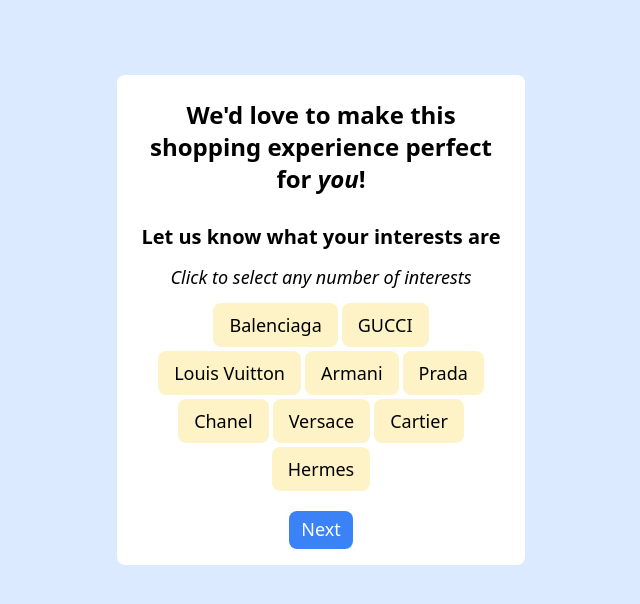
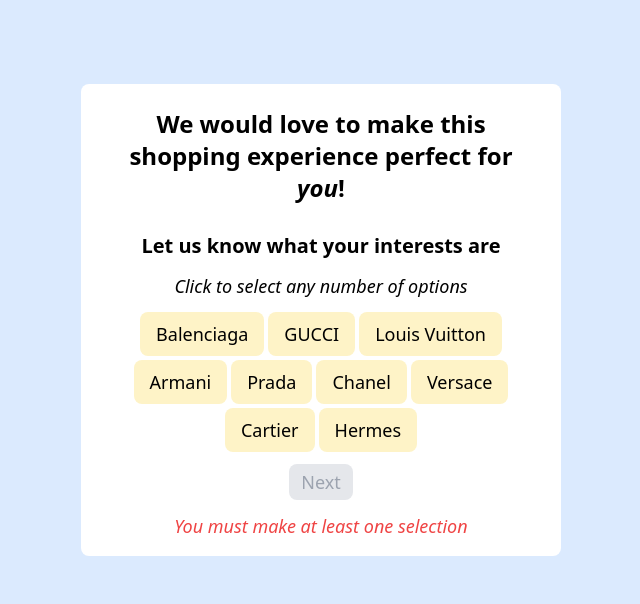
Before and after one commit to RitaliJ/SHTEM-immersive-narrative, a Next.js app: page /survey in a window 1280 px wide. Shown: the top 604 px of the page, without its empty margins (319-959 px from the left). Built offline with nearby package versions, Linux system fonts and the light colour scheme; sample sign-in values are in the browser's storage.

Commit message:
validation on survey questions

```diff
--- a/pages/survey.tsx
+++ b/pages/survey.tsx
@@ -8,6 +8,7 @@ import { AccountType } from "../util/types";
 export default function Survey() {
     const [account, setAccount] = useState<AccountType>();
     const [page, setPage] = useState(0);
+    const [canContinue, setCanContinue] = useState(false);
 
     const [interests, setInterests] = useState([""]); //which interest options are selected
     const [freeDay, setFreeDay] = useState(""); //which free day option is selected
@@ -143,13 +144,13 @@ export default function Survey() {
     const pages: ReactNode[] = [
         <>
             <h1 className="text-2xl font-bold text-center">
-                We{"'"}d love to make this shopping experience perfect for <em>you</em>!
+                We would love to make this shopping experience perfect for <em>you</em>!
             </h1>
-            <h1 className="text-xl font-bold text-center whitespace-nowrap mt-4">
+            <h1 className="text-xl font-bold text-center mt-4">
                 Let us know what your interests are
             </h1>
             <p className="italic text-center">
-                Click to select any number of interests
+                Click to select any number of options
             </p>
             <div className="flex flex-wrap gap-1 justify-center">
                 {interestOptions.map((x, i) =>
@@ -166,11 +167,11 @@ export default function Survey() {
             <h1 className="text-2xl font-bold text-center">
                 We would love to get some more information about you so that we can provide a more pleasurable user experience!
             </h1>
-            <h1 className="text-xl font-bold text-center whitespace-nowrap mt-4">
+            <h1 className="text-xl font-bold text-center mt-4">
                 You have a free day. What do you do on this day?
             </h1>
             <p className="italic text-center">
-                One answer only.
+                One answer only
             </p>
             <div className="flex flex-wrap gap-1 justify-center">
                 {freeDayOptions.map((x, i) =>
@@ -189,11 +190,11 @@ export default function Survey() {
             <h1 className="text-2xl font-bold text-center">
                 We would love to get some more information about you so that we can provide a more pleasurable user experience!
             </h1>
-            <h1 className="text-xl font-bold text-center whitespace-nowrap mt-4">
+            <h1 className="text-xl font-bold text-center mt-4">
                 You have a project in school. Your teacher has given you an option to either work in a large group, small group or by youself? Which one do you decide upon?
             </h1>
             <p className="italic text-center">
-                One answer only.
+                One answer only
             </p>
             <div className="flex flex-wrap gap-1 justify-center">
                 {groupWorkOptions.map((x, i) =>
@@ -212,9 +213,12 @@ export default function Survey() {
             <h1 className="text-2xl font-bold text-center">
                 We would love to get some more information about you so that we can provide a more pleasurable user experience!
             </h1>
-            <h1 className="text-xl font-bold text-center whitespace-nowrap mt-4">
+            <h1 className="text-xl font-bold text-center mt-4">
                 In order to curate a feed that is personally designed for you, we have to know: what is your ethnicity?
             </h1>
+            <p className="italic text-center">
+                Click to select any number of options
+            </p>
             <div className="flex flex-wrap gap-1 justify-center">
                 {raceOptions.map((x, i) =>
                     <ToggleButton
@@ -230,9 +234,12 @@ export default function Survey() {
             <h1 className="text-2xl font-bold text-center">
                 We would love to get some more information about you so that we can provide a more pleasurable user experience!
             </h1>
-            <h1 className="text-xl font-bold text-center whitespace-nowrap mt-4">
+            <h1 className="text-xl font-bold text-center mt-4">
                 To finalize your feed, we also need to know: what are your preferred pronouns?
             </h1>
+            <p className="italic text-center">
+                One answer only
+            </p>
             <div className="flex flex-wrap gap-1 justify-center">
                 {pronounOptions.map((x, i) =>
                     <ToggleButton
@@ -251,21 +258,36 @@ export default function Survey() {
     //function to go to next page
     const advance = () => {
         if (page === pages.length - 1) {
-            handleSubmit();
+            localStorage.setItem("shtemInterests", JSON.stringify(interests));
+            localStorage.setItem("shtemInfo1", JSON.stringify(freeDay));
+            localStorage.setItem("shtemInfo2", JSON.stringify(groupWork));
+            localStorage.setItem("shtemInfo3", JSON.stringify(races));
+            localStorage.setItem("shtemInfo4", JSON.stringify(pronoun));
+            location.href = "/home";
         } else {
             setPage(page + 1);
+            setCanContinue(false);
         }
     }
 
-    //set localStorage and go to index
-    const handleSubmit = () => {
-        localStorage.setItem("shtemInterests", JSON.stringify(interests));
-        localStorage.setItem("shtemInfo1", JSON.stringify(freeDay));
-        localStorage.setItem("shtemInfo2", JSON.stringify(groupWork));
-        localStorage.setItem("shtemInfo3", JSON.stringify(races));
-        localStorage.setItem("shtemInfo4", JSON.stringify(pronoun));
-        location.href = "/home";
-    }
+    //allow user to continue if selection is valid
+    useEffect(() => {
+        if (page === 0 && interests[0]) {
+            setCanContinue(true);
+        }
+        if (page === 1 && freeDay) {
+            setCanContinue(true);
+        }
+        if (page === 2 && groupWork) {
+            setCanContinue(true);
+        }
+        if (page === 3 && races[0]) {
+            setCanContinue(true);
+        }
+        if (page === 4 && pronoun) {
+            setCanContinue(true);
+        }
+    }, [interests, freeDay, groupWork, races, pronoun]);
 
     return (
         <div className="w-screen h-screen bg-blue-100">
@@ -276,15 +298,22 @@ export default function Survey() {
             </Head>
 
             <main className="container h-4/5 flex justify-center items-center">
-                <div className="bg-white p-6 pb-4 rounded-lg flex flex-col gap-3 text-lg max-w-min">
+                <div className="bg-white p-6 pb-4 rounded-lg flex flex-col gap-3 items-center text-lg w-min min-w-[30rem]">
                     {pages[page]}
-                    <div className="flex mt-2 justify-center">
-                        <button
-                            onClick={() => advance()}
-                            className="bg-blue-500 rounded-lg px-3 pt-1 pb-1.5 text-white" >
-                            {page === pages.length - 1 ? "Submit" : "Next"}
-                        </button>
-                    </div>
+                    <button
+                        onClick={() => {if (canContinue) advance()}}
+                        className={"rounded-lg px-3 py-1 w-min whitespace-nowrap "
+                            + (canContinue ? "bg-blue-500 text-white" : "bg-gray-200 text-gray-400")} >
+                        {page === pages.length - 1 ? "Submit" : "Next"}
+                    </button>
+                    {!canContinue &&
+                        <p className="italic text-red-500">
+                            {(page === 0 || page === 3)
+                                ? "You must make at least one selection"
+                                : "You must choose an option"
+                            }
+                        </p>
+                    }
                 </div>
             </main>
         </div>
```
